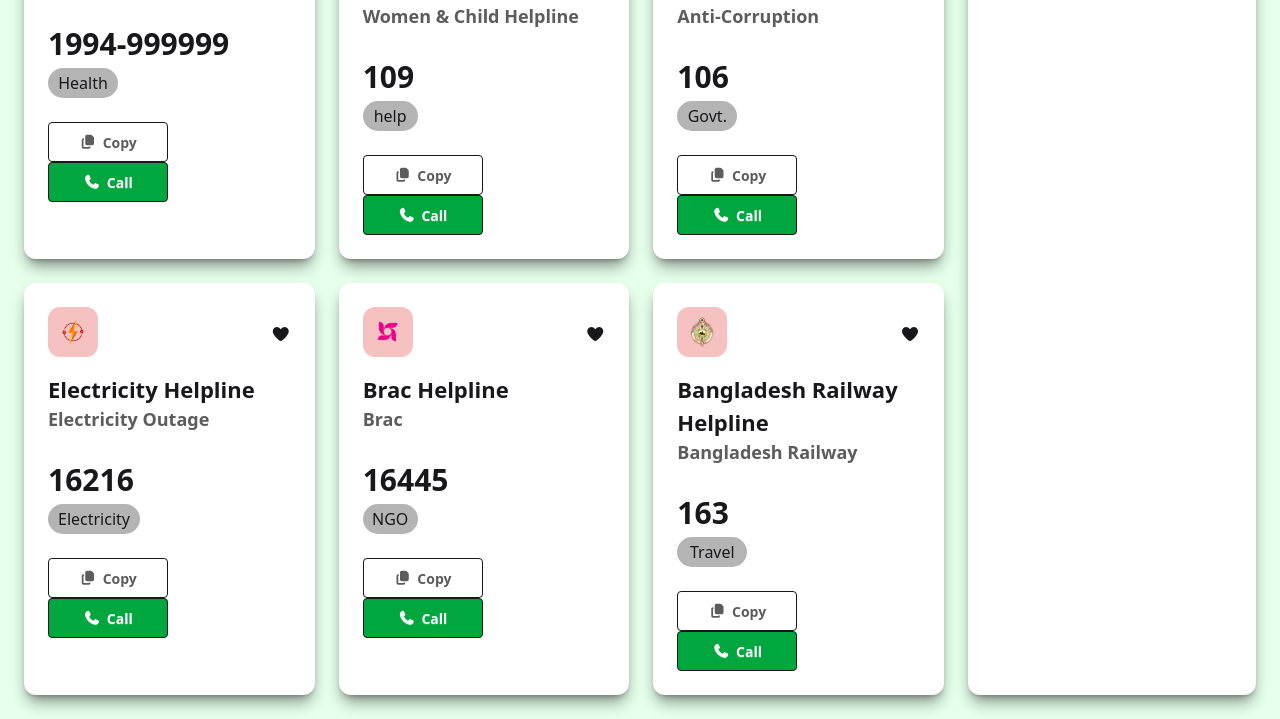
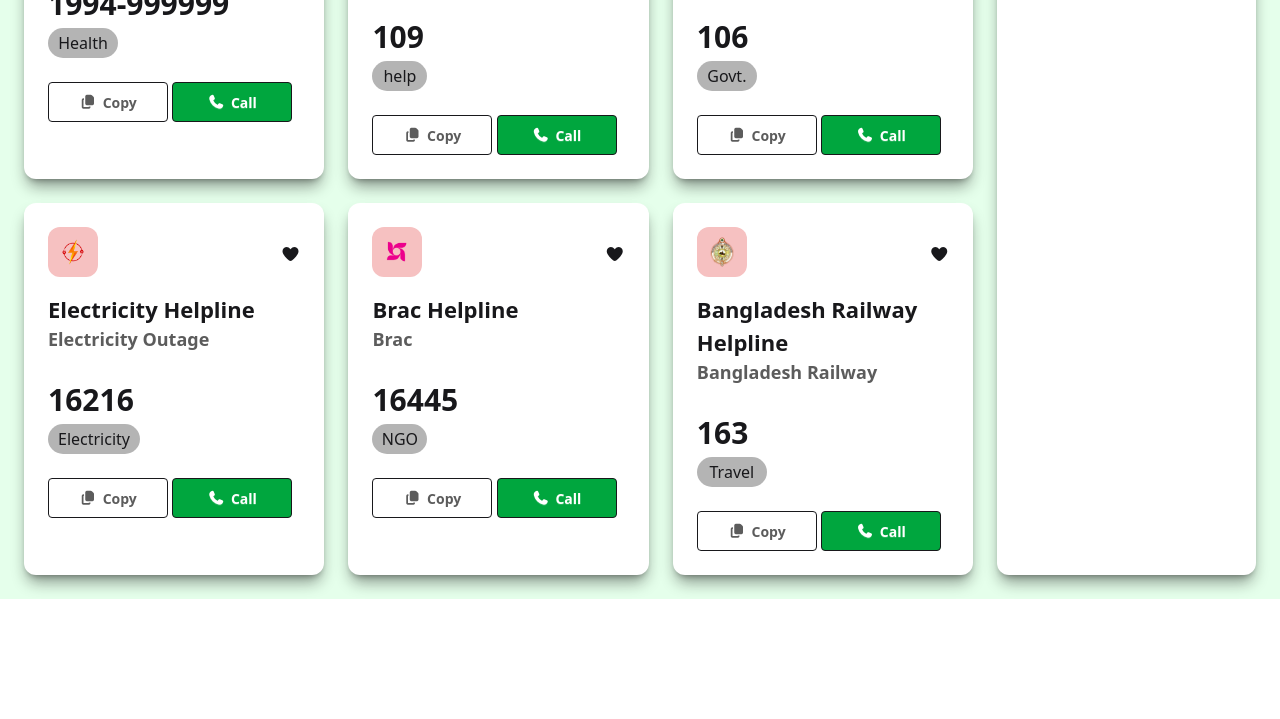
Before and after one commit to fahim1105/emergency-hotline, a plain HTML site: page index.html in a window 1280 px wide. Shown: the part 946-1665 px from the top of the page. After the commit the page ends 1545 px from the top, so only its background shows below. Drawn offline with nearby package versions, Linux system fonts and the light colour scheme.

Commit message:
modify in right div width

```diff
--- a/index.html
+++ b/index.html
@@ -201,7 +201,7 @@
             </div>
         </div>
         <!-- Right Div Call history  -->
-        <div class= "w-full md:w-72 bg-white p-6 rounded-xl shadow-lg shadow-[#0d0d0d6d]">
+        <div class= "w-full md:w-[21%] bg-white p-6 rounded-xl shadow-lg shadow-[#0d0d0d6d]">
             <div class="flex items-center justify-between mb-[16px]">
                 <h1><i class="fa-solid fa-clock-rotate-left"></i> <span class="font-bold text-[14px]">Call History</span></h1>
                 <button id="clear_button" class="btn btn-outline bg-green-600 text-white w-[80px] h-[45px] text-[18px] rounded-4xl">Clear</button>
```
